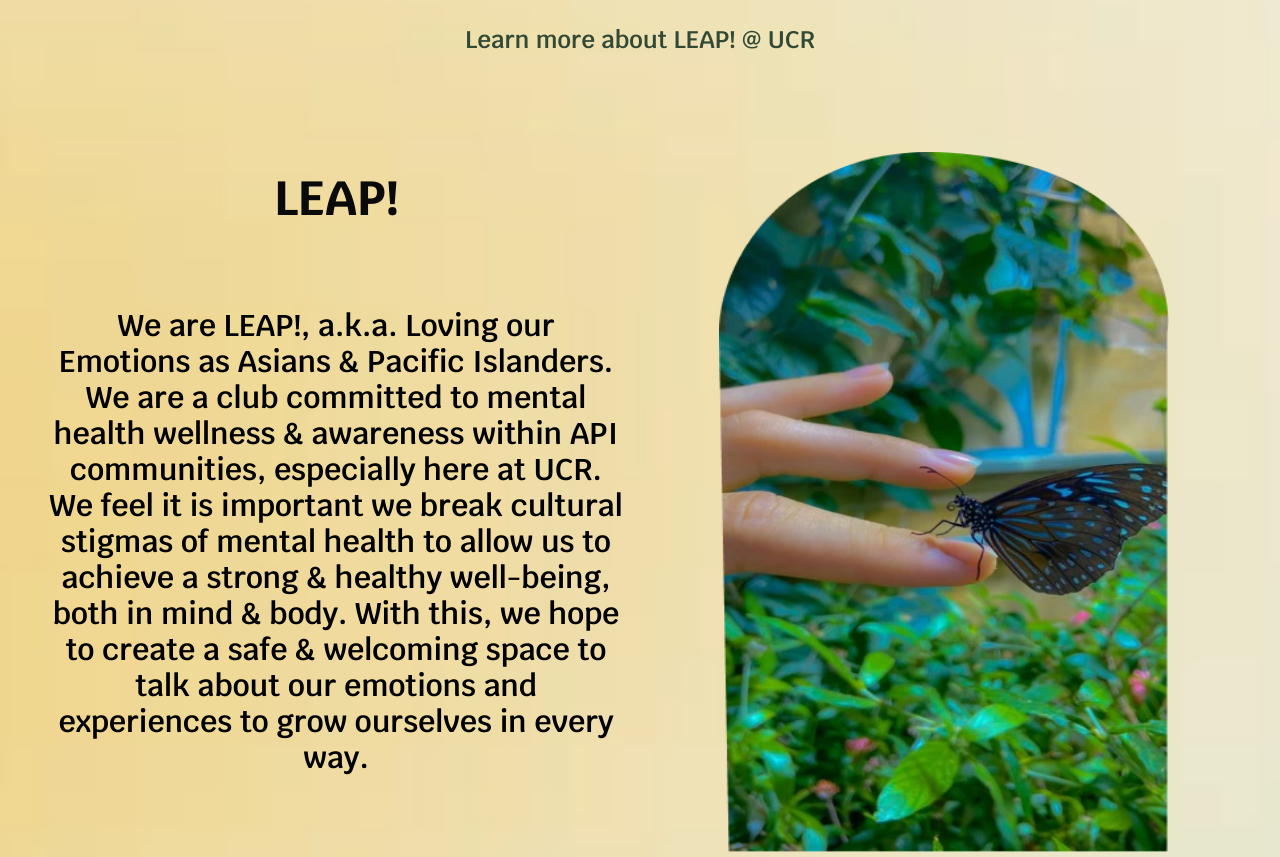
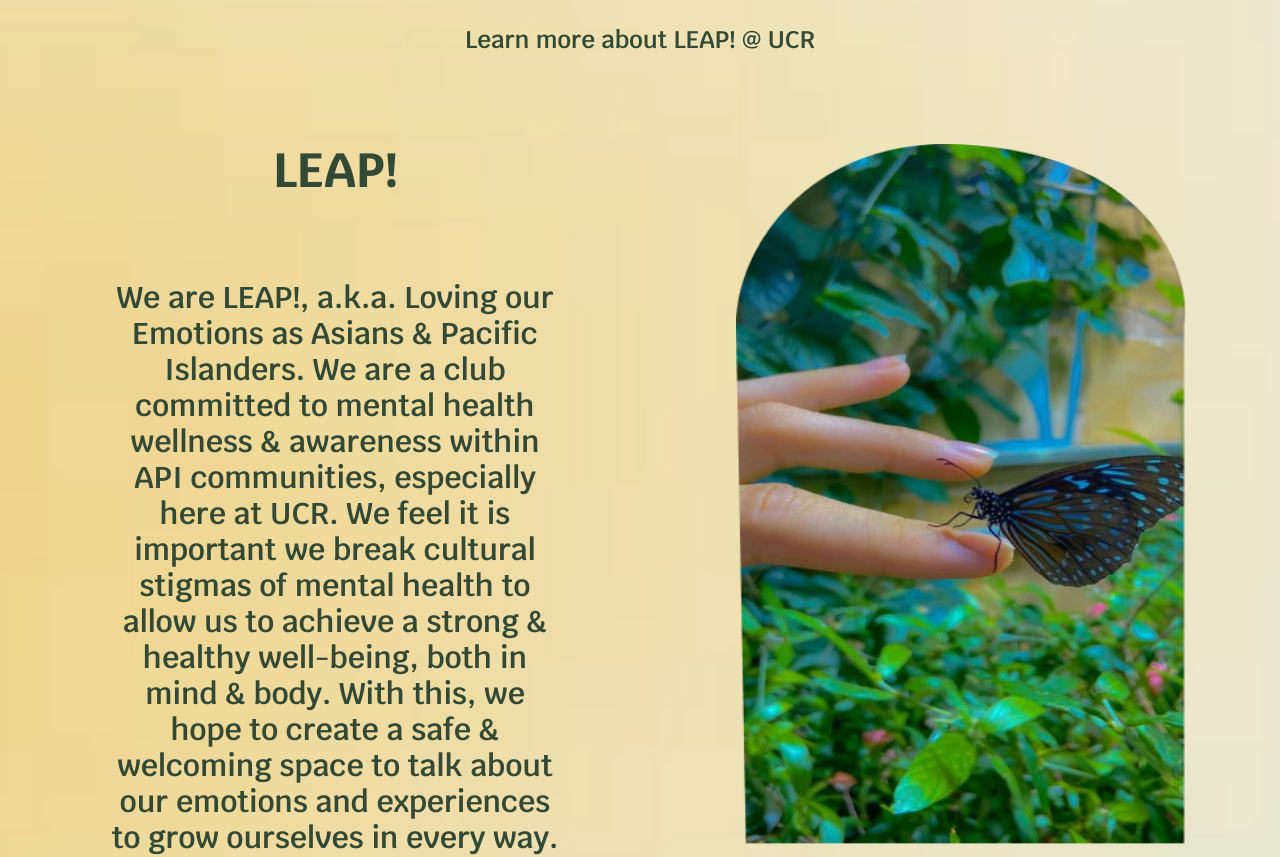
Before and after one commit to acm-ucr/leap-website, a Next.js app: page /about in a window 1280 px wide. Shown: the part 300-1157 px from the top of the page. Built offline with nearby package versions, Linux system fonts and the light colour scheme.

Commit message:
Adjusted text and image formatting a bit more.

```diff
--- a/src/components/about/Leap.tsx
+++ b/src/components/about/Leap.tsx
@@ -6,7 +6,7 @@ import ButterflyImg from "@/public/assets/about/bird.webp";
 const Leap = () => {
   return (
     <div className="bg-cover bg-center bg-no-repeat">
-      <div className="flex flex-col items-center p-8 text-center sm:hidden">
+      <div className="flex flex-col items-center p-8 text-center text-leap-dark-green sm:hidden">
         <motion.div
           className="text-3xl font-bold"
           initial={{ x: -50, opacity: 0 }}
@@ -29,7 +29,7 @@ const Leap = () => {
           </motion.div>
         </div>
         <motion.p
-          className="text-xl font-semibold text-black"
+          className="text-xl font-semibold"
           initial={{ opacity: 0 }}
           whileInView={{ opacity: 1 }}
           transition={{ duration: 0.8, delay: 0.4 }}
@@ -44,10 +44,10 @@ const Leap = () => {
         </motion.p>
       </div>
 
-      <div className="hidden flex-col justify-between p-8 text-center sm:flex md:flex-row">
+      <div className="hidden flex-col justify-between gap-x-40 p-6 text-center text-leap-dark-green sm:flex md:flex-row">
         <div className="w-1/2 p-4 text-center font-leap">
           <motion.div
-            className="mt-14 text-3xl font-bold md:text-4xl lg:text-5xl"
+            className="mt-9 text-3xl font-bold md:text-4xl lg:text-5xl"
             initial={{ opacity: 0, y: -50 }}
             whileInView={{ opacity: 1, x: 0 }}
             transition={{ duration: 0.8, delay: 0.2 }}
@@ -55,7 +55,7 @@ const Leap = () => {
             LEAP!
           </motion.div>
           <motion.p
-            className="max-w-1xl md:text-1.5xl text-xl font-semibold text-black lg:text-3xl"
+            className="md:text-1.5xl w-[450px] text-xl font-semibold lg:text-3xl"
             initial={{ opacity: 0, y: 50 }}
             whileInView={{ opacity: 1, y: 0 }}
             transition={{ duration: 1, delay: 0.4 }}
```
Also changed, not shown: 1 other file (tests, documents, lock files or other folders).
